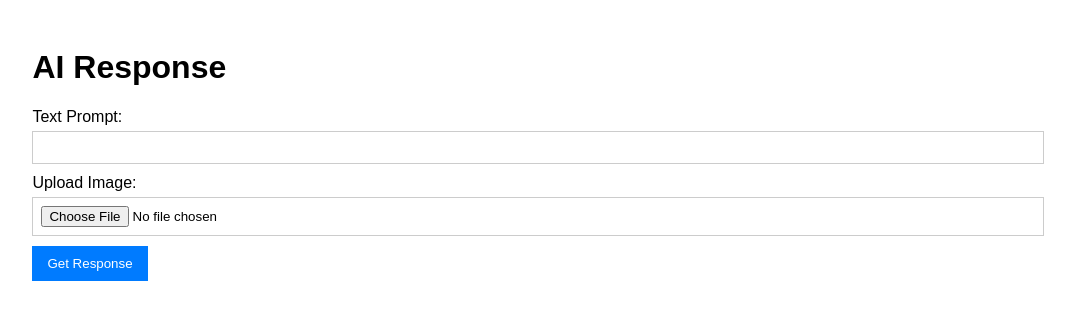
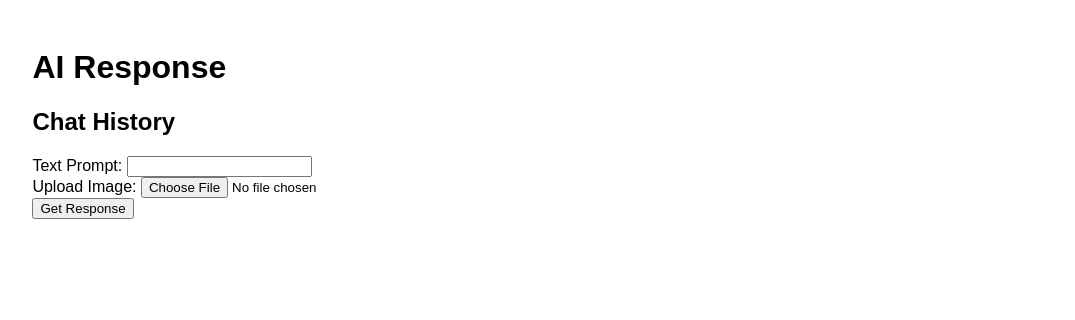
Before and after one commit to shahariarmahfuz/Custom, a Flask app: page / in a window 1280 px wide. Shown: the top 320 px of the page, without its empty margins (102-1177 px from the left). Run offline with Flask 3, Linux system fonts and the light colour scheme; the visitor is signed in with stand-in values (Sample User, id 1).

Commit message:
Update index.html

```diff
--- a/templates/index.html
+++ b/templates/index.html
@@ -13,23 +13,14 @@
             margin: 0 auto;
             padding: 20px;
         }
-        label {
-            display: block;
+        .history-list {
+            margin-bottom: 20px;
+        }
+        .history-item {
+            cursor: pointer;
+            padding: 5px;
+            border: 1px solid #ccc;
             margin-bottom: 5px;
-        }
-        input[type="text"], input[type="file"] {
-            width: 100%;
-            padding: 8px;
-            margin-bottom: 10px;
-            border: 1px solid #ccc;
-            box-sizing: border-box;
-        }
-        button {
-            padding: 10px 15px;
-            background-color: #007bff;
-            color: white;
-            border: none;
-            cursor: pointer;
         }
         .message {
             margin-bottom: 10px;
@@ -45,7 +36,14 @@
 <body>
     <div class="container">
         <h1>AI Response</h1>
+        <div class="history-list">
+            <h2>Chat History</h2>
+            {% for chat_id in history.keys() %}
+                <div class="history-item" onclick="loadChat('{{ chat_id }}')">{{ chat_id }}</div>
+            {% endfor %}
+        </div>
         <form id="ai-form" enctype="multipart/form-data">
+            <input type="hidden" id="chat_id" name="chat_id">
             <div>
                 <label for="prompt">Text Prompt:</label>
                 <input type="text" id="prompt" name="prompt">
@@ -59,12 +57,7 @@
         <div id="conversation"></div>
     </div>
     <script>
-        // Generate or retrieve user ID from local storage
-        let userId = localStorage.getItem('user_id');
-        if (!userId) {
-            userId = 'user_' + Math.random().toString(36).substr(2, 9);
-            localStorage.setItem('user_id', userId);
-        }
+        let currentChatId = null;
 
         const form = document.getElementById('ai-form');
         form.addEventListener('submit', async (event) => {
@@ -73,7 +66,9 @@
             const imageInput = document.getElementById('image');
             const hasImage = imageInput.files.length > 0;
             const formData = new FormData(form);
-            formData.append('user_id', userId);  // Add user ID to form data
+            if (currentChatId) {
+                formData.append('chat_id', currentChatId);
+            }
 
             try {
                 const response = await fetch('/', {
@@ -87,12 +82,25 @@
                 if (data.error) {
                     displayError(data.error);
                 } else {
+                    currentChatId = data.chat_id;
                     displayMessage(prompt, hasImage, data.response);
                 }
             } catch (error) {
                 displayError(error.message);
             }
         });
+
+        async function loadChat(chatId) {
+            currentChatId = chatId;
+            document.getElementById('chat_id').value = chatId;
+            const response = await fetch(`/history/${chatId}`);
+            const chatHistory = await response.json();
+            const conversationDiv = document.getElementById('conversation');
+            conversationDiv.innerHTML = '';
+            chatHistory.forEach(message => {
+                displayMessage(message.prompt, false, message.response);
+            });
+        }
 
         function displayMessage(prompt, hasImage, response) {
             const conversationDiv = document.getElementById('conversation');
```
